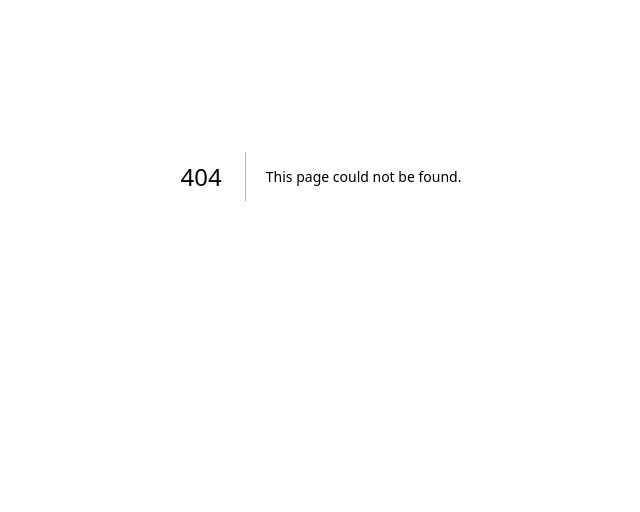
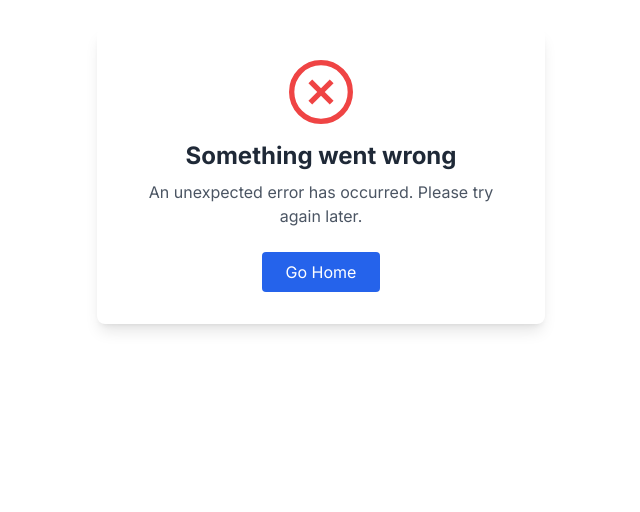
Before and after one commit to egermano/porto-discord-verification, a Next.js app in the folder apps/ui/: page /error in a window 1280 px wide. Before the commit this address had no page. Shown: the part 288-800 px from the top of the page, without its empty margins (319-959 px from the left). Built offline with nearby package versions, Linux system fonts and the light colour scheme.

Commit message:
add error page

```diff
--- /dev/null
+++ b/apps/ui/src/app/error/page.tsx
@@ -0,0 +1,30 @@
+export default function ErrorPage() {
+  return (
+    <div className="flex flex-col items-center justify-center min-h-screen px-4">
+      <div className="bg-white dark:bg-gray-800 rounded-lg shadow-lg p-8 max-w-md w-full text-center">
+        <svg
+          className="mx-auto mb-4 h-16 w-16 text-red-500 dark:text-red-400"
+          fill="none"
+          stroke="currentColor"
+          viewBox="0 0 48 48"
+        >
+          <circle cx="24" cy="24" r="22" strokeWidth="4" />
+          <line x1="16" y1="16" x2="32" y2="32" strokeWidth="4" />
+          <line x1="32" y1="16" x2="16" y2="32" strokeWidth="4" />
+        </svg>
+        <h1 className="text-2xl font-bold mb-2 text-gray-800 dark:text-gray-100">
+          Something went wrong
+        </h1>
+        <p className="text-gray-600 dark:text-gray-300 mb-6">
+          An unexpected error has occurred. Please try again later.
+        </p>
+        <a
+          href="/"
+          className="inline-block px-6 py-2 bg-blue-600 dark:bg-blue-500 text-white rounded hover:bg-blue-700 dark:hover:bg-blue-600 transition"
+        >
+          Go Home
+        </a>
+      </div>
+    </div>
+  );
+}
```
